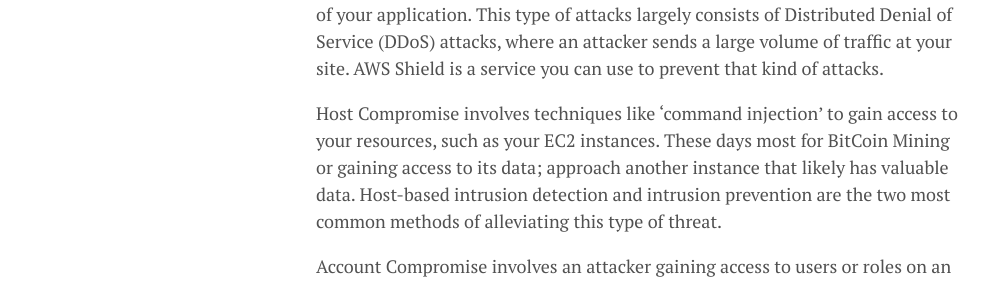
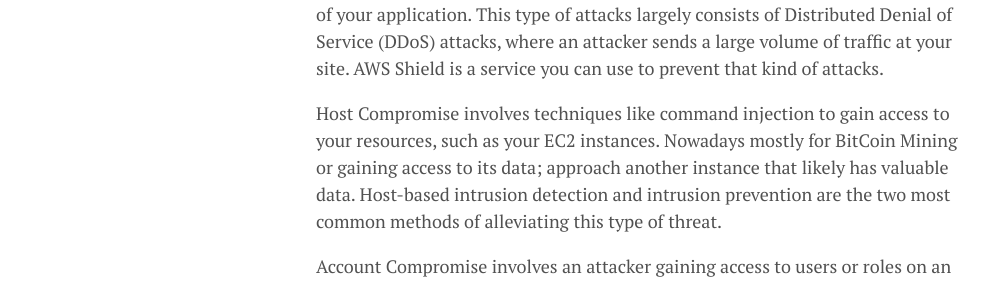
Before and after one commit to lgeurts/lgeurts.github.io, a Jekyll site: the page built from _posts/2021-11-02-activity-aware-ids-for-aws.md, in a window 1280 px wide and 900 px high, scrolled down 1185 px. Shown: the part 159-443 px from the top of the window, without its empty margins (0-989 px from the left). Built offline with Jekyll 4.4.1, drawn with Linux system fonts in a browser that asks for light colours; nearby versions of some CDN libraries; comment, search, counter and statistics services are not loaded.

Commit message:
Update 2021-11-02-activity-aware-ids-for-aws.md

```diff
--- a/_posts/2021-11-02-activity-aware-ids-for-aws.md
+++ b/_posts/2021-11-02-activity-aware-ids-for-aws.md
@@ -32,7 +32,7 @@
 
 Infrastructure Impact includes external attacks on the underlying infrastructure of your application. This type of attacks largely consists of Distributed Denial of Service (DDoS) attacks, where an attacker sends a large volume of traffic at your site. AWS Shield is a service you can use to prevent that kind of attacks.
 
-Host Compromise involves techniques like 'command injection' to gain access to your resources, such as your EC2 instances. These days most for BitCoin Mining or gaining access to its data; approach another instance that likely has valuable data. Host-based intrusion detection and intrusion prevention are the two most common methods of alleviating this type of threat.
+Host Compromise involves techniques like command injection to gain access to your resources, such as your EC2 instances. Nowadays mostly for BitCoin Mining or gaining access to its data; approach another instance that likely has valuable data. Host-based intrusion detection and intrusion prevention are the two most common methods of alleviating this type of threat.
 
 Account Compromise involves an attacker gaining access to users or roles on an instance, and then using them for the data they have access to, or the resources they can create.
 <br>There are not many solutions that fill the gap. Activity Aware IDS for AWS does.
```
